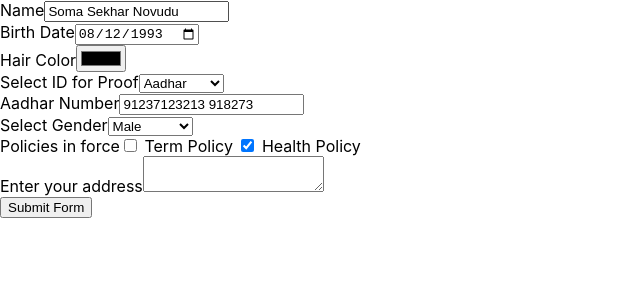
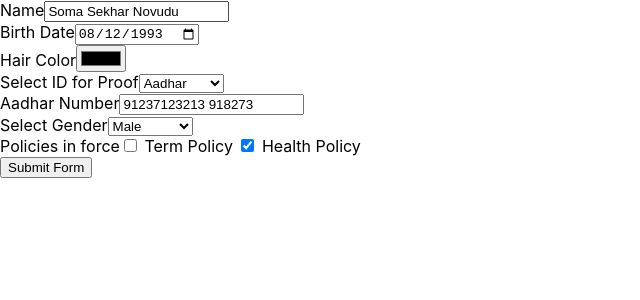
Before and after one commit to somasekharnovudu/dynamic-forms, a React (Create React App) app: page / in a window 1280 px wide. Shown: the top 300 px of the page, without its empty margins (0-640 px from the left). Built offline with nearby package versions, Linux system fonts and the light colour scheme.

Commit message:
code optimization and bootstrap added

```diff
--- a/package.json
+++ b/package.json
@@ -6,8 +6,10 @@
     "@testing-library/jest-dom": "^5.16.5",
     "@testing-library/react": "^13.4.0",
     "@testing-library/user-event": "^13.5.0",
+    "bootstrap": "^5.2.3",
     "lodash": "^4.17.21",
     "react": "^18.2.0",
+    "react-bootstrap": "^2.7.0",
     "react-dom": "^18.2.0",
     "react-scripts": "5.0.1",
     "web-vitals": "^2.1.4"
--- a/src/App.js
+++ b/src/App.js
@@ -1,5 +1,5 @@
 import Dform from './components/Dform';
-
+import bootstrap from 'bootstrap';
 function App() {
   return (
     <div className="App">
--- a/src/components/Dform.js
+++ b/src/components/Dform.js
@@ -19,29 +19,30 @@ const childElemrenderer = (formObj, formValues, handleFormvalChange) => {
 const recurrsiveRenderer = (obj, formValues, handleFormvalChange) => {
     let value = _.get(formValues, obj.name, '');
     const formType = _.get(obj, 'type', '');
+    const commonProps = { handleFormvalChange: handleFormvalChange, formObj: obj, value, formType }
     if (formType == 'select') {
         return <div className="formContainer">
-            <Select handleFormvalChange={handleFormvalChange} formObj={obj} value={value} />
+            <Select {...commonProps} />
             {obj.conditionalElements && childElemrenderer(obj, formValues, handleFormvalChange)}
         </div>
     } else if (['text', 'password', 'email', 'number', 'color', 'range'].includes(formType)) {
         return <div className="formContainer">
-            <Input handleFormvalChange={handleFormvalChange} formObj={obj} value={value} formType={formType}/>
+            <Input {...commonProps} />
             {obj.conditionalElements && childElemrenderer(obj, formValues, handleFormvalChange)}
         </div>
     } else if (['radio', 'checkbox'].includes(formType)) {
         return <div className="formContainer">
-            <RadioCheckGroup handleFormvalChange={handleFormvalChange} formObj={obj} value={value} formType={formType}/>
+            <RadioCheckGroup {...commonProps} />
             {obj.conditionalElements && childElemrenderer(obj, formValues, handleFormvalChange)}
         </div>
     } else if (formType === 'textarea') {
         return <div className="formContainer">
-            <Textarea handleFormvalChange={handleFormvalChange} formObj={obj} value={value} formType={formType}/>
+            <Textarea {...commonProps} />
             {obj.conditionalElements && childElemrenderer(obj, formValues, handleFormvalChange)}
         </div >
     } else {
         return <div className="formContainer">
-            <Input handleFormvalChange={handleFormvalChange} formObj={obj} value={value} formType={formType}/>
+            <Input {...commonProps} />
             {obj.conditionalElements && childElemrenderer(obj, formValues, handleFormvalChange)}
         </div>
     }
@@ -60,33 +61,12 @@ const Dform = (props) => {
     const [formValues, setFormValues] = useState({ ...testValObj });
     const [formErrors, setFormErrors] = useState({});
 
-    const handleFormvalChange = (name, value, isOptionField, optionValue) => {
+    const handleFormvalChange = (name, value) => {
         const formValObj = { ...formValues };
-        if (!isOptionField) {
-            _.set(formValObj, name, value);
-            setFormValues({ ...formValObj });
-            return;
-        }
-        if (isOptionField === 'radio') {
-            _.set(formValObj, name, optionValue);
-            setFormValues({ ...formValObj });
-            return;
-        }
-        if (isOptionField === 'checkbox') {
-            if (value) {
-                _.set(formValObj, name, [..._.get(formValObj, name, []), optionValue]);
-                setFormValues({ ...formValObj });
-                return;
-            }
-            if (value === false) {
-                const valueArr = _.get(formValObj, name, []);
-                _.set(formValObj, name, [..._.filter(valueArr, (itrStr) => itrStr !== optionValue)])
-                setFormValues({ ...formValObj });
-                return;
-            }
-        }
+        _.set(formValObj, name, value);
+        setFormValues({ ...formValObj });
+    }
 
-    }
     const formSubmitHandler = () => {
         const filledFormValues = { ...formValues };
 
--- a/src/components/dform.json
+++ b/src/components/dform.json
@@ -110,10 +110,5 @@
                 "value": "health_policy"
             }
         ]
-    },
-    {
-        "type": "textarea",
-        "name": "address",
-        "label": "Enter your address"
     }
 ]
--- a/src/components/formComponents/Input.js
+++ b/src/components/formComponents/Input.js
@@ -4,7 +4,7 @@ export default (props) => {
     const { handleFormvalChange, formObj: obj, value, formType } = props;
 
     return (
-        <div className="col-auto">
+        <div className="col-auto mb-3">
             <label htmlFor={obj.id} className='form-label'>{obj.label}</label>
             <input type={formType} id={obj.id} className='form-control' value={value} name={obj.name} key={obj.name} onChange={({ target }) => handleFormvalChange(obj.name, target.value)} min={obj.min} max={obj.max} placeholder={obj.placeholder} required />
         </div>
--- a/src/components/formComponents/RadioCheckGroup.js
+++ b/src/components/formComponents/RadioCheckGroup.js
@@ -1,12 +1,35 @@
-import React from 'react';
+import React, { useEffect, useState } from 'react';
+import _get from 'lodash/get';
 
 export default (props) => {
     const { handleFormvalChange, formObj: obj, value, formType } = props;
 
+
+    const formValChangeHandler = (target, optionValue) => {
+        if (obj.type === 'radio') {
+            handleFormvalChange(obj.name, optionValue);
+            return;
+        }
+        let prevValues = [...value];
+        if (target.checked) {
+            handleFormvalChange(obj.name, [...prevValues, optionValue]);
+        } else {
+            handleFormvalChange(obj.name, [...prevValues.filter((valStr) => valStr !== optionValue)]);
+        }
+    }
+    const getValueChecked = (value, optionValue) => {
+        if (obj.type === 'radio') {
+            return value === optionValue
+        }
+        if (obj.type === 'checkbox') {
+            return value.includes(optionValue);
+        }
+    }
+
     return (
         <div className="col-auto">
             <label htmlFor={obj.id} className='form-label'>{obj.label}</label>
-            {obj.options.map((optionObj) => <span ><input className='form-check' type={formType} key={optionObj.value} name={obj.name} onChange={({ target }) => { handleFormvalChange(obj.name, target.checked, formType, optionObj.value) }} checked={value.includes(optionObj.value)} /> <label className="form-check-label">{optionObj.label}</label> </span>)}
+            {obj.options.map((optionObj) => <span ><input className='form-check' id={`${obj.name}_${optionObj.value}`} type={formType} key={optionObj.value} name={obj.name} onChange={({ target }) => { formValChangeHandler(target, optionObj.value) }} checked={getValueChecked(value, optionObj.value)} /> <label htmlFor={`${obj.name}_${optionObj.value}`} className="form-check-label">{optionObj.label}</label> </span>)}
         </div>
     )
 }
--- a/src/components/formComponents/Textarea.js
+++ b/src/components/formComponents/Textarea.js
@@ -6,7 +6,7 @@ export default (props) => {
     return (
         <div className="col-auto">
             <label htmlFor={obj.id} className='form-label'>{obj.label}</label>
-            <textarea onChange={({ target }) => handleFormvalChange(obj.name, target.value)} name={obj.name}>{value}</textarea>
+            <textarea onChange={({ target }) => handleFormvalChange(obj.name, target.value)} name={obj.name} value={value} />
         </div>
     )
 }
```
Also changed, not shown: 1 other file (tests, documents, lock files or other folders).
